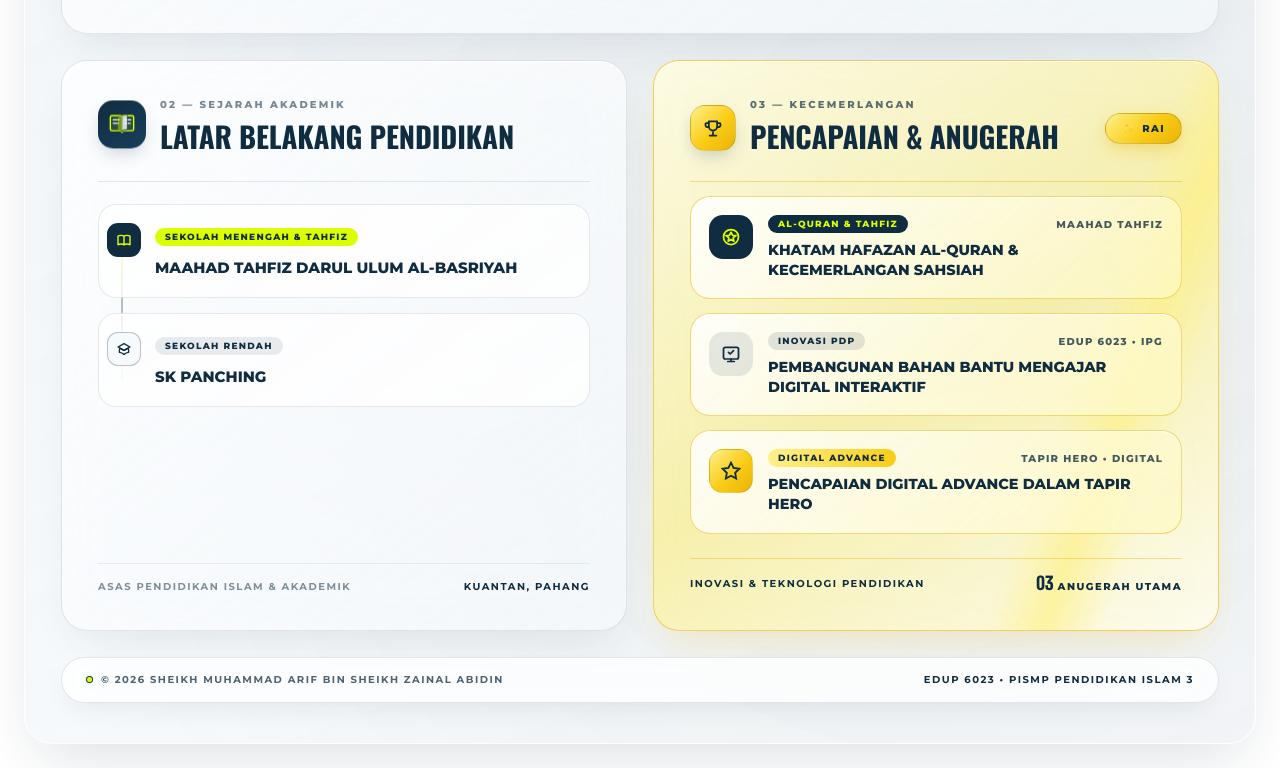
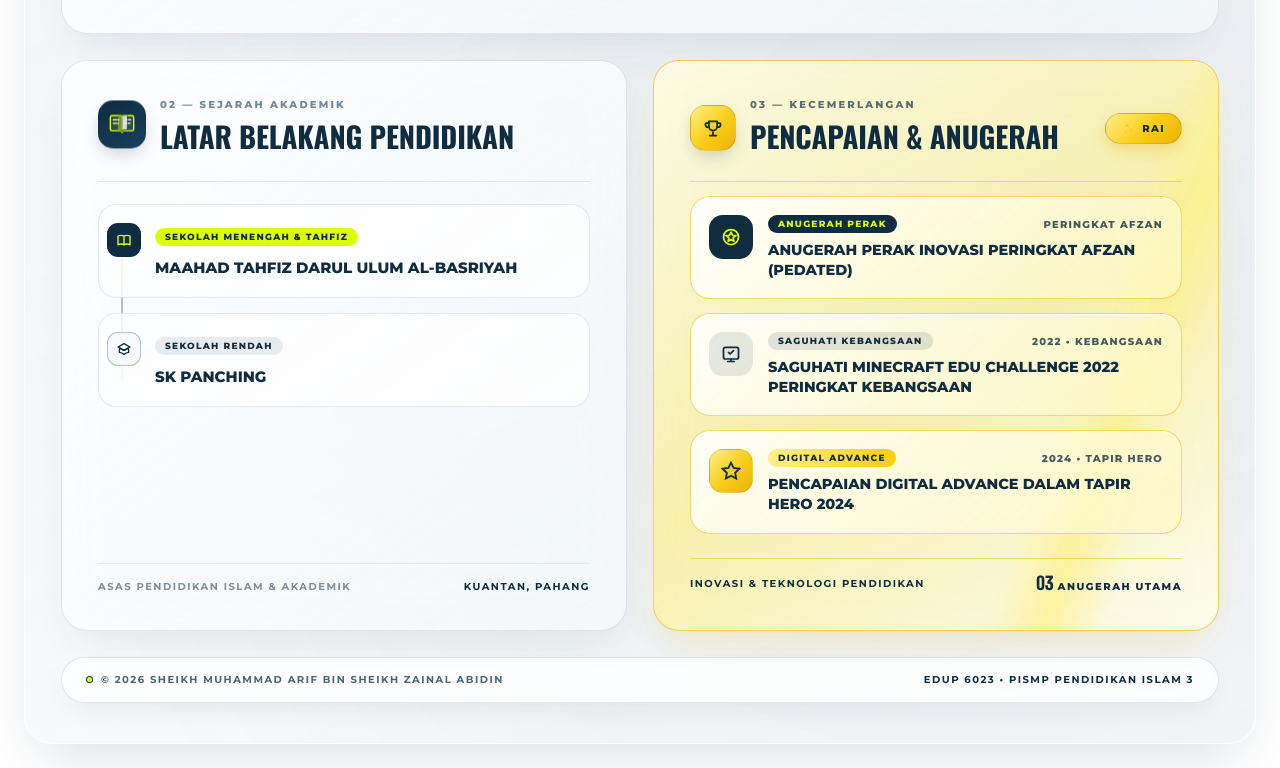
Before and after one commit to smassrgb/Profil-diri, a plain HTML site: page index.html in a window 1280 px wide. Shown: the part 1463-2231 px from the top of the page. Drawn offline with nearby package versions, Linux system fonts and the light colour scheme.

Commit message:
Update index.html

```diff
--- a/index.html
+++ b/index.html
@@ -1959,14 +1959,14 @@
               <div style="flex:1;">
                 <div style="display:flex; flex-wrap:wrap; align-items:center; justify-content:space-between; gap:6px;">
                   <span style="padding:2px 10px; border-radius:9999px; background:#102C40; color:#DBFF00; font-size:9px; font-weight:800; letter-spacing:0.14em; text-transform:uppercase;">
-                    Al-Quran &amp; Tahfiz
+                    Anugerah Perak
                   </span>
                   <span style="font-size:10px; font-weight:800; letter-spacing:0.12em; text-transform:uppercase; color:#102C40; opacity:0.78;">
-                    MAAHAD TAHFIZ
+                    PERINGKAT AFZAN
                   </span>
                 </div>
                 <div style="margin-top:8px; font-size:14.5px; font-weight:800; text-transform:uppercase; color:#102C40; line-height:1.35;">
-                  Khatam Hafazan Al-Quran &amp; Kecemerlangan Sahsiah
+                  Anugerah Perak Inovasi Peringkat AFZAN (PEDATED)
                 </div>
               </div>
             </div>
@@ -1982,19 +1982,19 @@
               <div style="flex:1;">
                 <div style="display:flex; flex-wrap:wrap; align-items:center; justify-content:space-between; gap:6px;">
                   <span style="padding:2px 10px; border-radius:9999px; background:rgba(16,44,64,0.12); color:#102C40; font-size:9px; font-weight:800; letter-spacing:0.14em; text-transform:uppercase;">
-                    Inovasi PdP
+                    Saguhati Kebangsaan
                   </span>
                   <span style="font-size:10px; font-weight:800; letter-spacing:0.12em; text-transform:uppercase; color:#102C40; opacity:0.78;">
-                    EDUP 6023 &bull; IPG
+                    2022 &bull; KEBANGSAAN
                   </span>
                 </div>
                 <div style="margin-top:8px; font-size:14.5px; font-weight:800; text-transform:uppercase; color:#102C40; line-height:1.35;">
-                  Pembangunan Bahan Bantu Mengajar Digital Interaktif
+                  Saguhati Minecraft Edu Challenge 2022 Peringkat Kebangsaan
                 </div>
               </div>
             </div>
 
-            <!-- Pencapaian 3 (Baharu: Pencapaian Digital Advance dalam Tapir Hero) -->
+            <!-- Pencapaian 3 -->
             <div class="sma-gold-item" data-sma-sound="soft">
               <div style="width:44px; height:44px; border-radius:14px; background:linear-gradient(135deg,#FEF08A 0%,#FACC15 55%,#EAB308 100%); color:#102C40; display:flex; align-items:center; justify-content:center; flex-shrink:0; border:1px solid rgba(16,44,64,0.10);">
                 <svg width="20" height="20" fill="none" stroke="currentColor" stroke-width="2.2" viewBox="0 0 24 24">
@@ -2007,11 +2007,11 @@
                     Digital Advance
                   </span>
                   <span style="font-size:10px; font-weight:800; letter-spacing:0.12em; text-transform:uppercase; color:#102C40; opacity:0.78;">
-                    TAPIR HERO &bull; DIGITAL
+                    2024 &bull; TAPIR HERO
                   </span>
                 </div>
                 <div style="margin-top:8px; font-size:14.5px; font-weight:800; text-transform:uppercase; color:#102C40; line-height:1.35;">
-                  Pencapaian Digital Advance dalam Tapir Hero
+                  Pencapaian Digital Advance dalam Tapir Hero 2024
                 </div>
               </div>
             </div>
```
